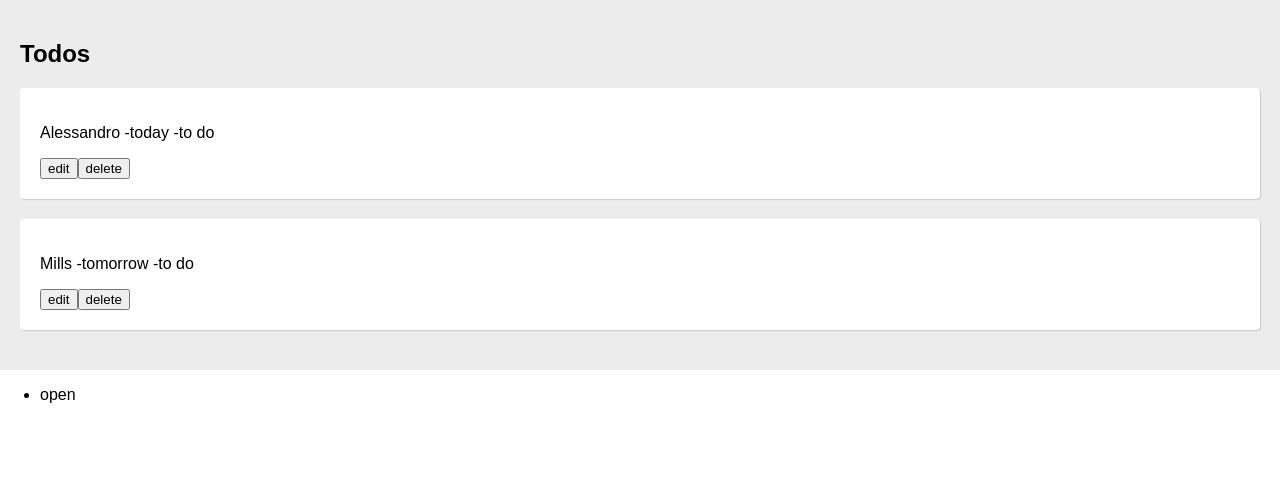
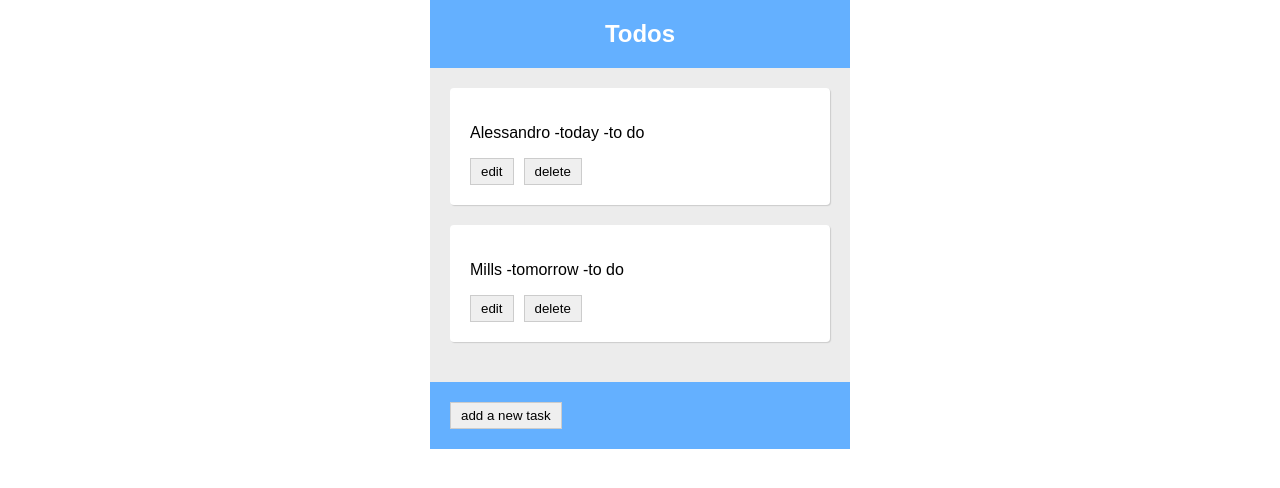
Before and after one commit to WebTerminator/todo, a React (Create React App) app: page / in a window 1280 px wide. Shown: the top 488 px of the page. Built offline with nearby package versions, Linux system fonts and the light colour scheme.

Commit message:
basic stlying added

```diff
--- a/src/components/App.js
+++ b/src/components/App.js
@@ -98,27 +98,22 @@ submitForm = e => {
   render() {
     const { todos, deleteTodo } = this.props
     return (
-      <div className="app">
-        <header className="app-header"></header>
+      <div className={"app " + (this.state.isFormVisible ? "show-form" : "")}>
+        <header className="app-header">
+          <h2>Todos</h2>
+        </header>
         <section className="app-inner">
           <div className="app-list">
             <div className="app-task">
-              <h2>Todos</h2>
               {renderTodos(todos, this.handleFormData, deleteTodo)}
             </div>
           </div>
         </section>
         <footer className="app-footer">
-          <nav>
-            <ul>
-              <li onClick={this.toggleCreateForm}>open</li>
-            </ul>
-          </nav>
+          <button onClick={this.toggleCreateForm}>add a new task</button>
         </footer>
         <div className="overlay app-new-task">
-          {
-            this.state.isFormVisible
-            &&
+            <button onClick={this.toggleCreateForm}>close</button>
             <Form
               onChange={this.handleOnChange}
               submitForm={this.submitForm}
@@ -127,7 +122,6 @@ submitForm = e => {
               date={this.state.date}
               status={this.state.status}
             />
-          }
         </div>
       </div>
     );
--- a/src/components/form.js
+++ b/src/components/form.js
@@ -19,18 +19,21 @@ class Form extends Component {
             <Input
               name="title"
               type="text"
+              placeholder="task title"
               value={title}
               onChange={onChange}
             />
             <Input
               name="date"
-              type="text"
+              type="date"
+              placeholder="choose a date"
               value={date}
               onChange={onChange}
             />
             <Input
               name="status"
               type="text"
+              placeholder="set priority"
               value={status}
               onChange={onChange}
             />
--- a/src/components/todo.js
+++ b/src/components/todo.js
@@ -6,6 +6,7 @@ class Todo extends Component {
     }
 
     handleUpdate = e => {
+        {/* needs the isFormVisible value to open it if it's closed */}
         this.props.updateTodo(e)
     }
 
--- a/src/index.scss
+++ b/src/index.scss
@@ -4,7 +4,45 @@ body {
   font-family: sans-serif;
 }
 
+button,
+input {
+  -webkit-appearance: none;
+}
+
+button {
+  cursor: pointer;
+  padding: 5px 10px;
+  border: 1px solid #ccc;
+  margin-right: 10px;
+}
+
 .app {
+  width: 420px;
+  height: 474px;
+  margin: 0 auto;
+  position: relative;
+
+  &-header,
+  &-inner,
+  &-footer {
+    opacity: 1;
+    transition: all .3s ease-in-out;
+  }
+
+  &-header,
+  &-footer {
+    background-color: #64b0ff;
+    padding: 20px;
+  }
+
+  &-header {
+    h2 {
+      margin: 0;
+      color: #fff;
+      text-align: center;
+    }
+  }
+
   &-task {
     background-color: #ececec;
     padding: 20px;
@@ -18,3 +56,42 @@ body {
   border-radius: 4px;
   box-shadow: 1px 1px 1px #ccc;
 }
+
+.show-form {
+  .overlay {
+    opacity: 1;
+    top: 10px;
+  }
+
+  .app {
+    &-header,
+    &-inner,
+    &-footer {
+      opacity: .6;
+    }
+  }
+}
+
+.overlay {
+  opacitY: 0;
+  position: absolute;
+  width: 94%;
+  top: -500px;
+  background-color: #fff;
+  left: 3%;
+  height: 405px;
+  padding: 10px;
+  box-sizing: border-box;
+  transition: all .3s ease-in-out;
+}
+
+form {
+  input {
+    box-sizing: border-box;
+    width: 100%;
+    margin-bottom: 30px;
+    padding: 10px 10px 10px 0;
+    border: 0;
+    border-bottom: 1px solid #333;
+  }
+}
--- a/src/input.js
+++ b/src/input.js
@@ -1,11 +1,12 @@
 import React from 'react';
 
-const Input = ({ name, onChange, type, value }) => (
+const Input = ({ name, onChange, type, value, placeholder }) => (
   <input
     name={name}
     onChange={e => {onChange(e)} }
     type={type}
     value={value}
+    placeholder={placeholder}
   />
 );
 
```
